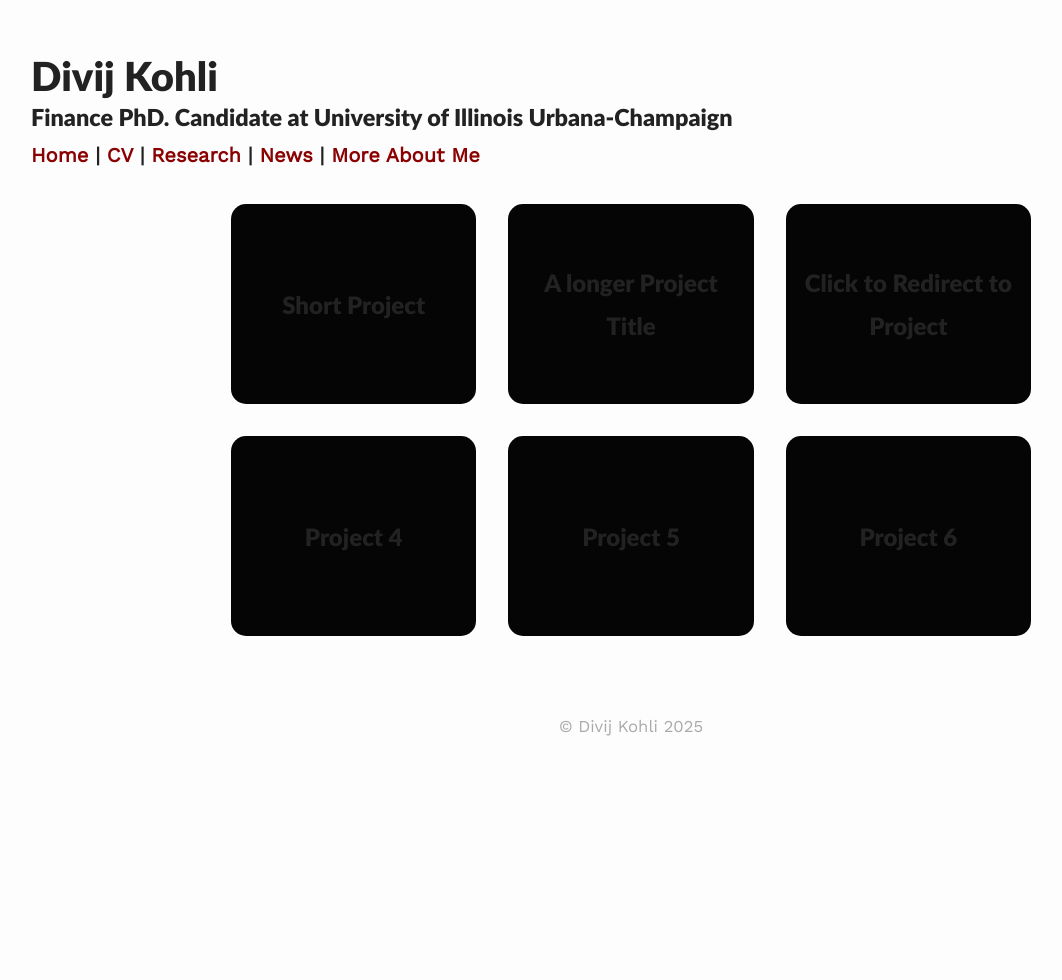
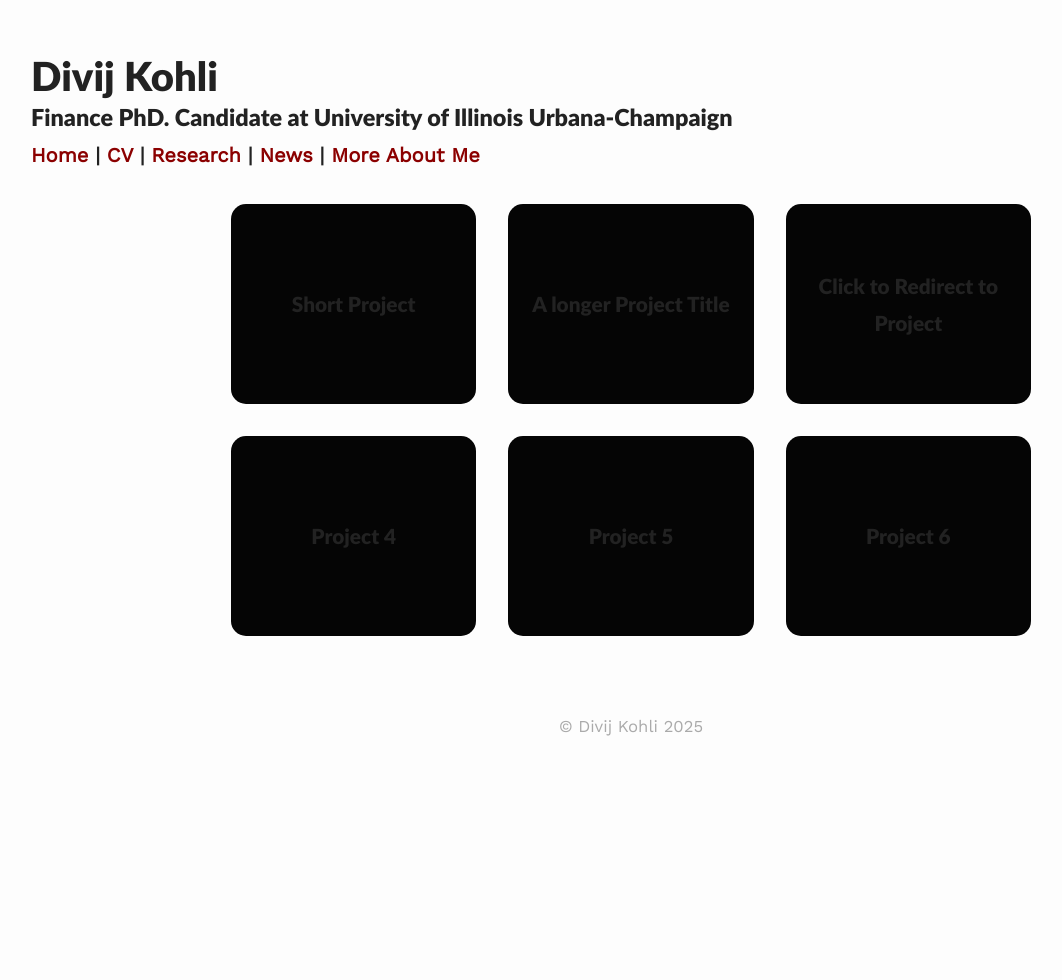
Before and after one commit to divijkohli/divijkohli.github.io, a Jekyll site: the page built from _pages/projects.md, in a window 1280 px wide. Shown: the whole page, without its empty margins (9-1071 px from the left). Built offline with Jekyll 4.4.1, drawn with Linux system fonts in a browser that asks for light colours; nearby versions of some CDN libraries.

Commit message:
Update projects.scss

```diff
--- a/assets/css/_sass/projects.scss
+++ b/assets/css/_sass/projects.scss
@@ -39,7 +39,7 @@
 }
 
 .projectTile a span h2 {
-  font-size: 1.5rem;
+  font-size: 1.3rem;
   padding: 1rem;
   color: $projectbox-text;
 }
@@ -53,7 +53,7 @@
 }
 
 .projectTile:hover a span p {
-  font-size: 1.2rem;
+  font-size: 1.1rem;
   display: flex;
   padding: 1rem;
   color: $projectbox-text;
@@ -67,7 +67,7 @@
     }
 
     .projectTile a span h2 {
-      font-size: 1.2rem;
+      font-size: 1.1rem;
     }
 
     .projectTile:hover a span p {
```
